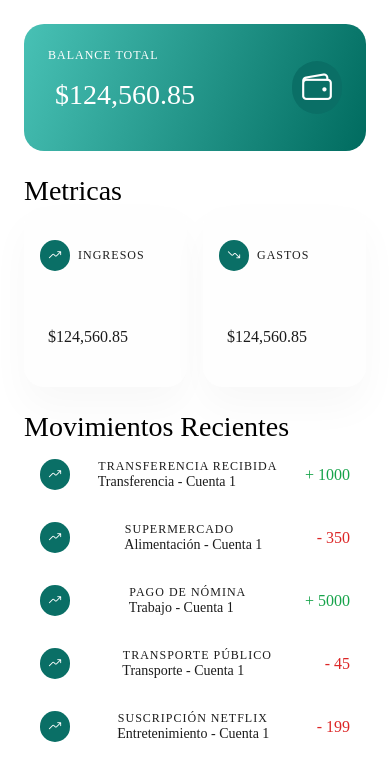
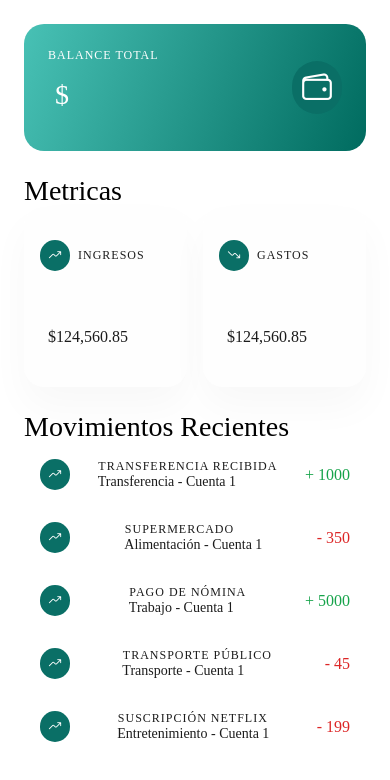
Before and after one commit to GerardoVazGa/flowcash-app, a React Native app: screen / in a window 390 px wide. Shown: the top 780 px of the page. Built offline with nearby package versions, Linux system fonts and the light colour scheme.

Commit message:
feat(financial-components): add balance prop to get total balance from useFinance hook

```diff
--- a/src/components/financial/BalanceCard.jsx
+++ b/src/components/financial/BalanceCard.jsx
@@ -8,8 +8,7 @@ import { LinearGradient } from "expo-linear-gradient";
 import { Stat } from "./MetricCard";
 import { AppIcon } from "../ui/AppIcon";
 
-export function BalanceCard() {
-    const [balance, setBalance] = useState(0)
+export function BalanceCard({totalBalance}) {
     return (
         <LinearGradient
             colors={GRADIENTS.light.primary.colors}
@@ -20,7 +19,7 @@ export function BalanceCard() {
         >
             <View style = {styles.balanceContainer}>
                 <AppText variant="label" color="onPrimary">Balance Total</AppText>
-                <AppText variant="headline" color="onPrimary" style={styles.balanceAmount}> $124,560.85 </AppText>
+                <AppText variant="headline" color="onPrimary" style={styles.balanceAmount}> ${totalBalance} </AppText>
             </View>
             <AppIcon name="wallet-outline" size={34} style={styles.icon}
                 background="primaryContainer" color = "onPrimary"
```
